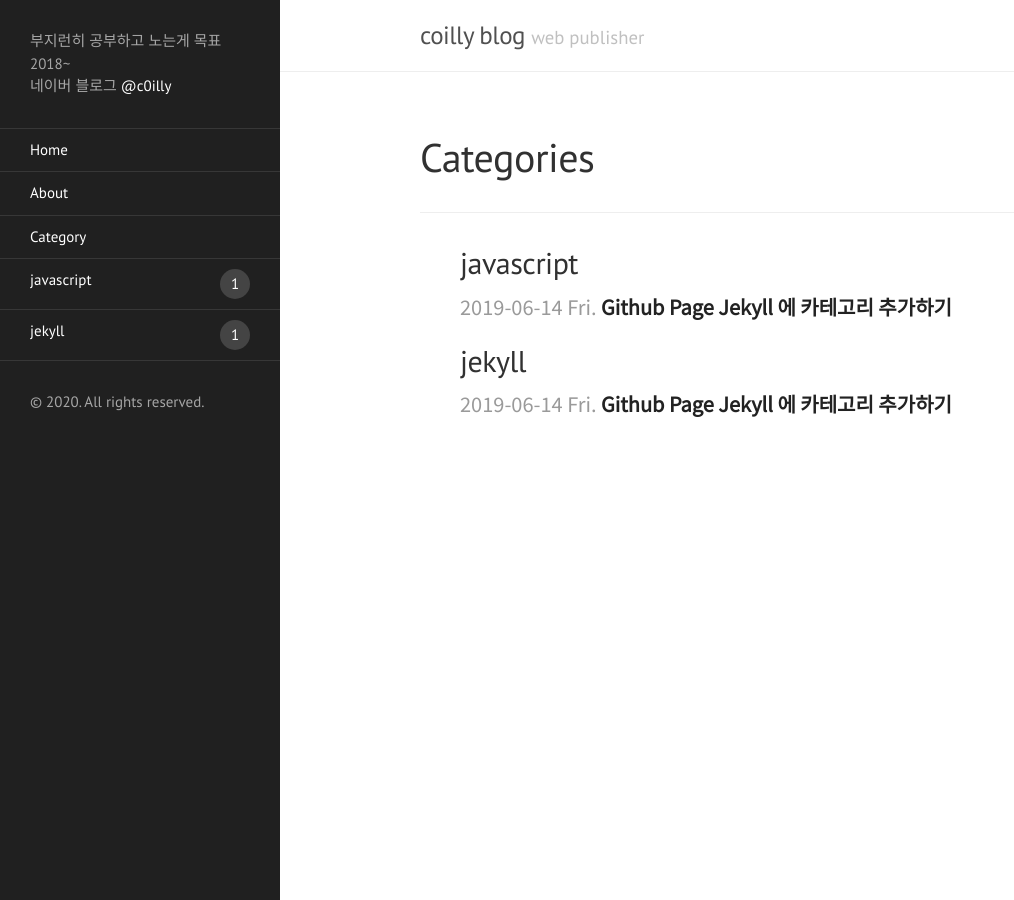
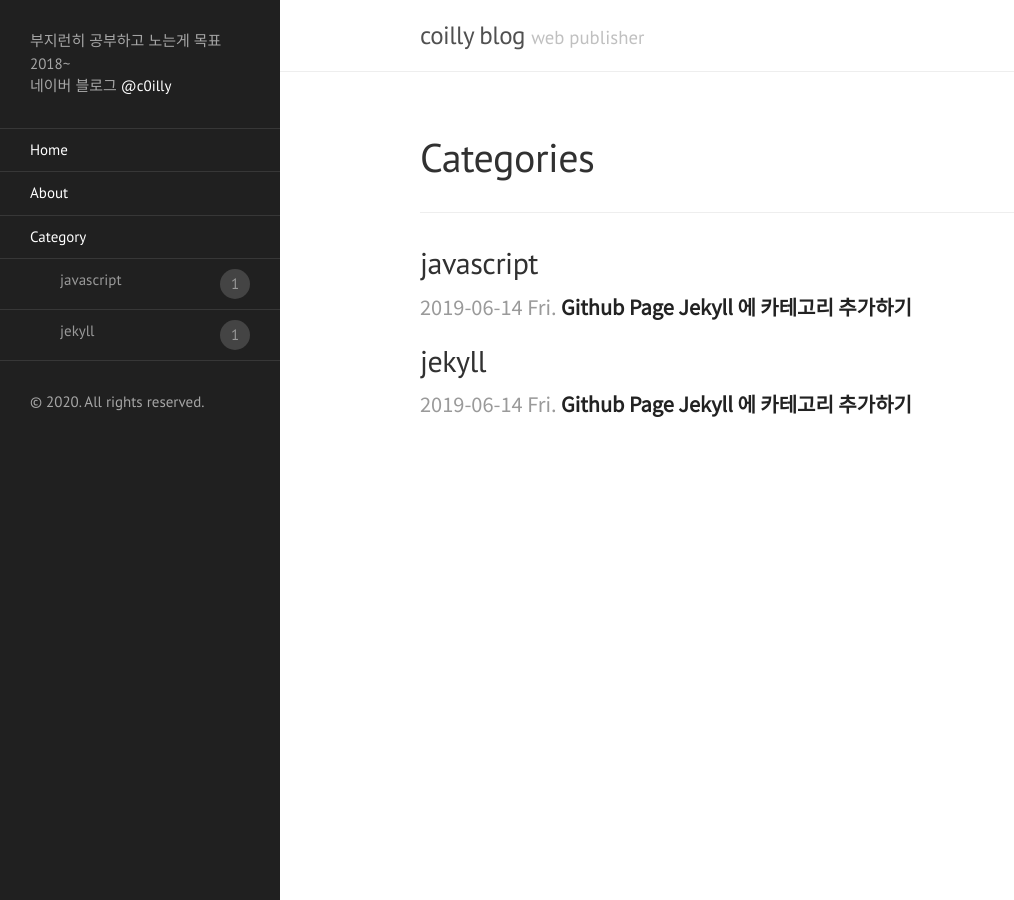
Before and after one commit to Coilly/Coilly.github.io, a Jekyll site: the page built from page/1.category.html, in a window 1280 px wide. Shown: the whole page, without its empty margins (0-1014 px from the left). Built offline with Jekyll 4.4.1, drawn with Linux system fonts in a browser that asks for light colours; nearby versions of some CDN libraries.

Commit message:
css수정

```diff
--- a/page/1.category.html
+++ b/page/1.category.html
@@ -11,7 +11,7 @@ type: page
     <div class="left">
         <h1>{{page.title}}</h1>
         <hr>
-        <ul>
+        <ul class="categories">
             {% for category in site.categories %}
             <h2 id="{{category | first}}">{{category | first}}</h2>
             {% for posts in category %}
--- a/public/css/poole.css
+++ b/public/css/poole.css
@@ -45,6 +45,7 @@ html,
 body {
   margin: 0;
   padding: 0;
+  font-family: 'Noto Sans KR', sans-serif;
 }
 
 html {
@@ -382,6 +383,15 @@ tbody tr:nth-child(odd) th {
   color: inherit;
 }
 
+.sidebar {
+  font-family: 'Noto Sans KR', sans-serif;
+}
+
+.category .sidebar-nav-item {
+  padding-left: 3rem;
+  color: #999;
+}
+
 .category .sidebar-nav-item::after {
   display: block;
   content:'';
@@ -390,6 +400,7 @@ tbody tr:nth-child(odd) th {
 
 .category .name {
   float:left;
+  color: #999;
 }
 
 .category .badge {
@@ -412,6 +423,11 @@ tbody tr:nth-child(odd) th {
   display: inline;
   color: #222;
   font-weight: bold;
+}
+
+.categories {
+  margin: 0;
+  padding: 0;
 }
 
 /*
```
